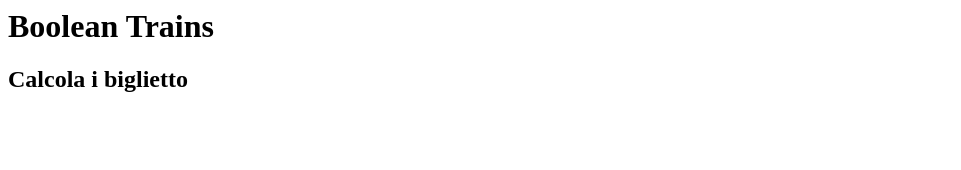
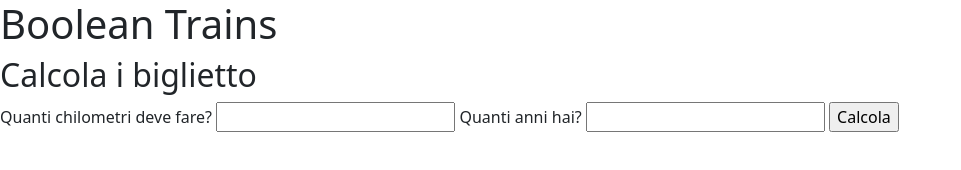
Before and after one commit to AlessioDiMari/js-biglietto-treno-form, a plain HTML site: page index.html in a window 1280 px wide. Shown: the whole page, without its empty margins (0-961 px from the left). Drawn offline with nearby package versions, Linux system fonts and the light colour scheme.

Commit message:
html base

```diff
--- a/index.html
+++ b/index.html
@@ -2,6 +2,10 @@
 <head>
     <meta charset="UTF-8">
     <meta name="viewport" content="width=device-width, initial-scale=1.0">
+
+    <!-- bootstrap -->
+    <link href="https://cdn.jsdelivr.net/npm/bootstrap@5.3.2/dist/css/bootstrap.min.css" rel="stylesheet" integrity="sha384-T3c6CoIi6uLrA9TneNEoa7RxnatzjcDSCmG1MXxSR1GAsXEV/Dwwykc2MPK8M2HN" crossorigin="anonymous">
+
     <title>Biglietto treno</title>
 </head>
 <body>
@@ -11,13 +15,23 @@
     <h2>Calcola i biglietto</h2>
 
     <form>
+        <label for="chilometri-utente">Quanti chilometri deve fare?</label>
+        <input type="number" id="chilometri-utente">
 
+        <label for="eta-utente">Quanti anni hai?</label>
+        <input type="number" id="eta-utente">
 
+        <input type="button" id="calc" value="Calcola">
 
     </form>
 
 
 
     <script src="./js/script.js"></script>
+
+
+    <!-- bootstrap -->
+    <script src="https://cdn.jsdelivr.net/npm/bootstrap@5.3.2/dist/js/bootstrap.bundle.min.js" integrity="sha384-C6RzsynM9kWDrMNeT87bh95OGNyZPhcTNXj1NW7RuBCsyN/o0jlpcV8Qyq46cDfL" crossorigin="anonymous"></script>
+
 </body>
 </html>
```
